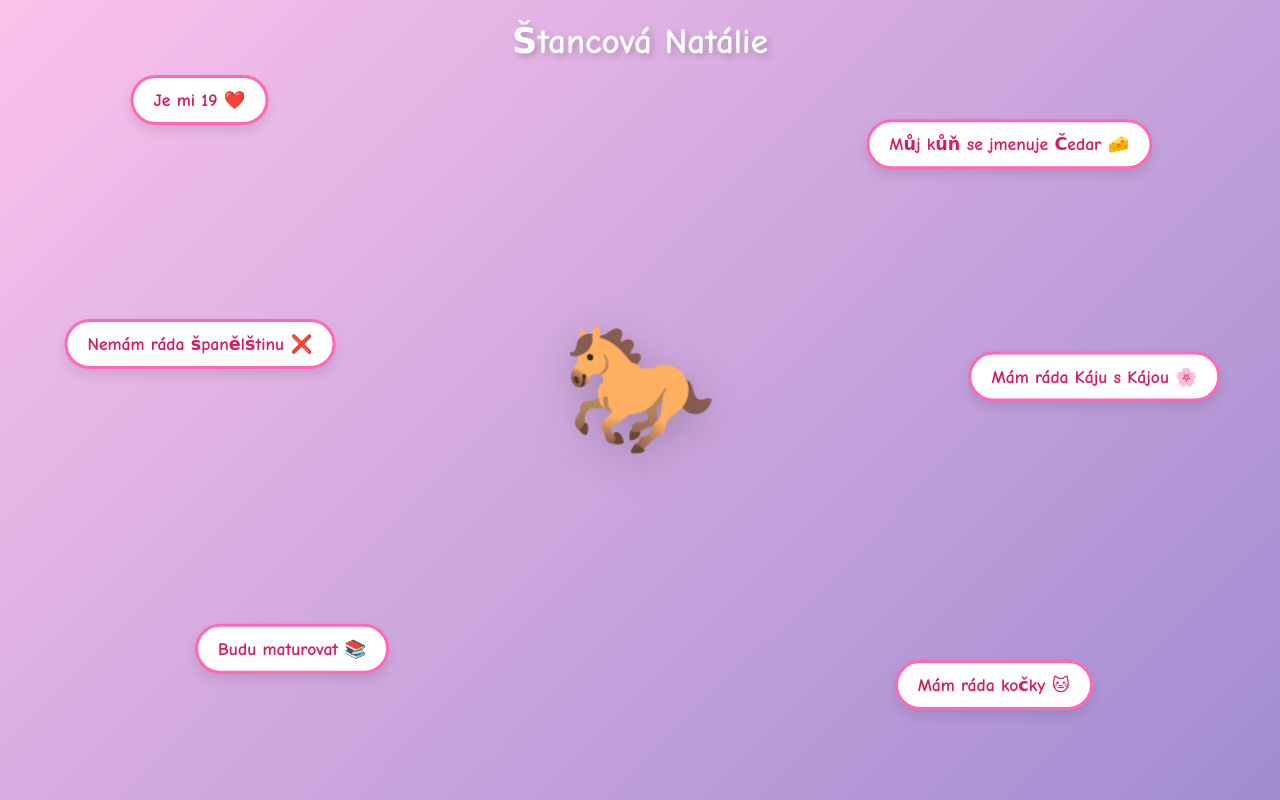
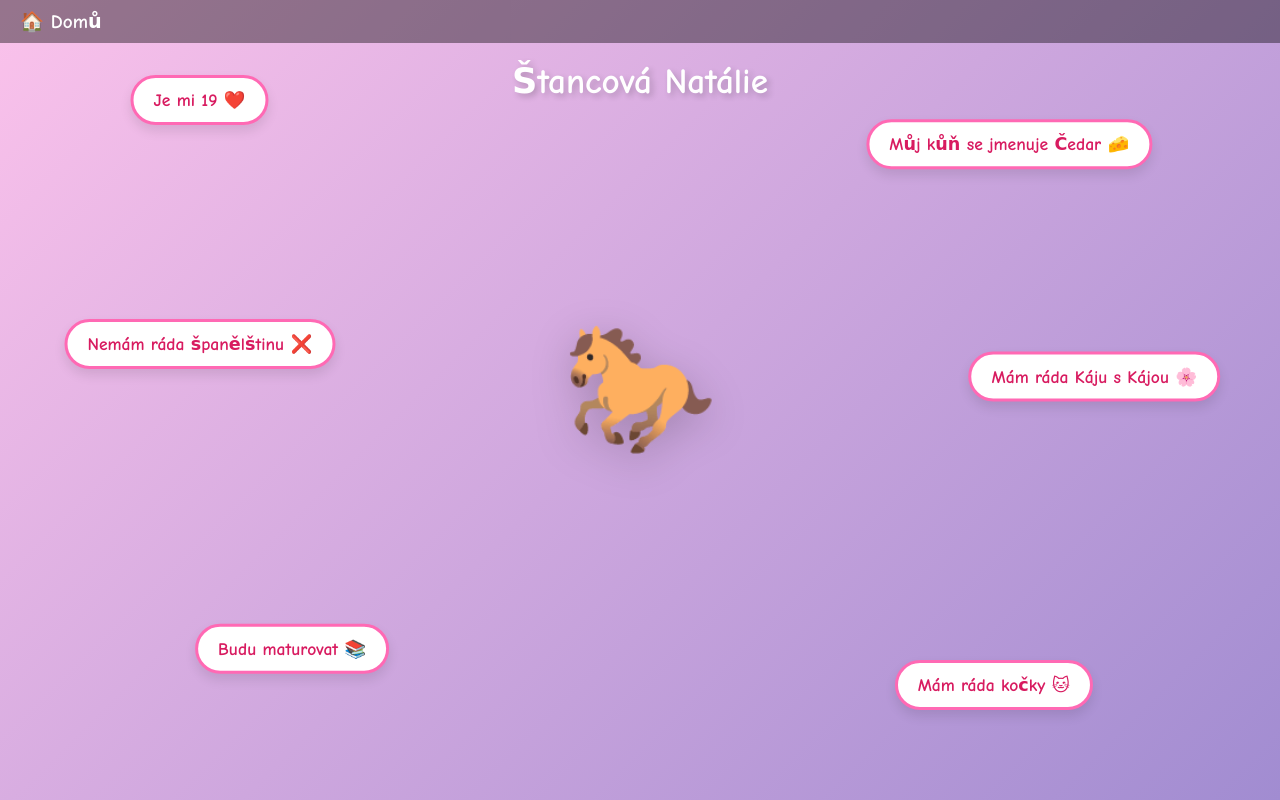
Before and after one commit to nataliestancova-web/nataliestancov-web.github.io, a plain HTML site: page 2index.html in a window 1280 px wide. Drawn offline with Linux system fonts and the light colour scheme.

Commit message:
natyx.html

```diff
--- a/2index.html
+++ b/2index.html
@@ -15,6 +15,28 @@
             font-family: 'Comic Sans MS', cursive, sans-serif;
             overflow: hidden;
             position: relative;
+        }
+
+        /* Horní lišta */
+        .navbar {
+            position: absolute;
+            top: 0;
+            width: 100%;
+            background: rgba(0,0,0,0.4);
+            padding: 10px 20px;
+            box-sizing: border-box;
+            z-index: 20;
+        }
+
+        .navbar a {
+            color: white;
+            text-decoration: none;
+            font-size: 1.2rem;
+            font-weight: bold;
+        }
+
+        .navbar a:hover {
+            text-decoration: underline;
         }
 
         /* Velké emoji koně uprostřed */
@@ -64,7 +86,7 @@
 
         .jmeno {
             position: absolute;
-            top: 20px;
+            top: 60px; /* posunuto dolů kvůli liště */
             font-size: 2.2rem;
             color: white;
             text-shadow: 3px 3px 6px rgba(0,0,0,0.2);
@@ -74,6 +96,11 @@
     </style>
 </head>
 <body>
+
+    <!-- Horní lišta s tlačítkem Domů -->
+    <div class="navbar">
+        <a href="index.html">🏠 Domů</a>
+    </div>
 
     <div class="jmeno">Štancová Natálie</div>
 
```
